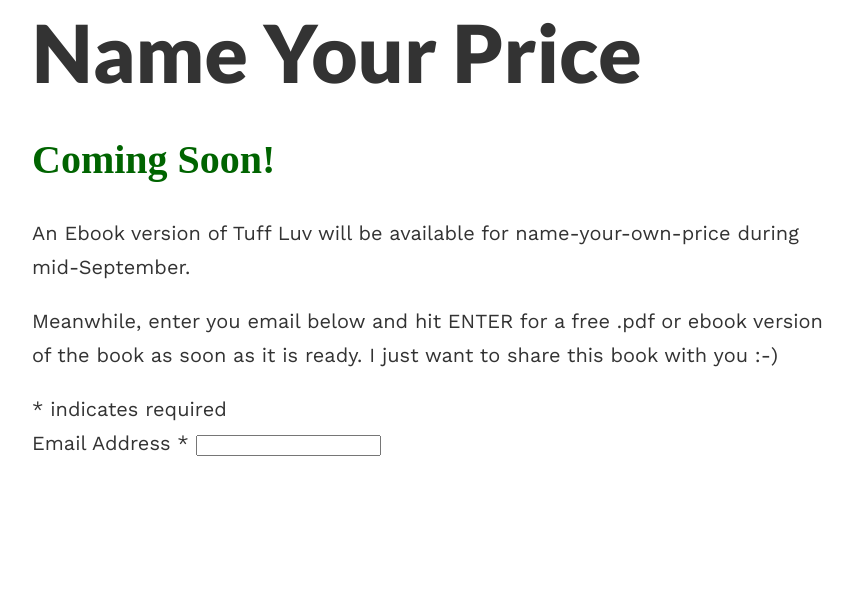
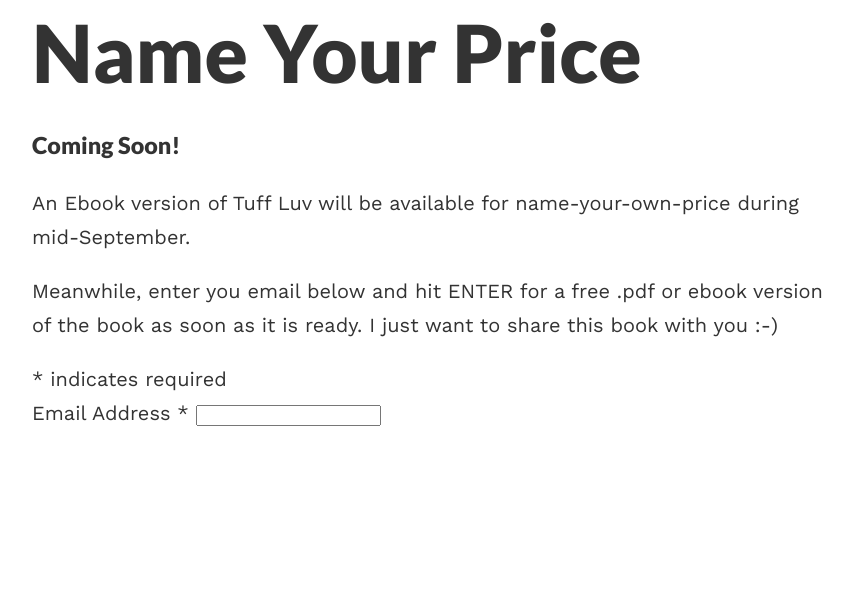
Before and after one commit to blake1ward/tuffluvtheme, a Jekyll site: the page built from name-price.md, in a window 1280 px wide. Shown: the part 370-980 px from the top of the page, without its empty margins (208-1061 px from the left). Built offline with Jekyll 4.4.1, drawn with Linux system fonts in a browser that asks for light colours.

```diff
--- a/name-price.md
+++ b/name-price.md
@@ -4,7 +4,7 @@ layout: post
 permalink: /price/
 ---
 
-<h2>Coming soon!</h2>
+<h3>Coming soon!</h3>
 An Ebook version of Tuff Luv will be available for name-your-own-price during mid-September.
 
 Meanwhile, enter you email below and hit ENTER for a free .pdf or ebook version of the book as soon as it is ready. I just want to share this book with you :-)
```
